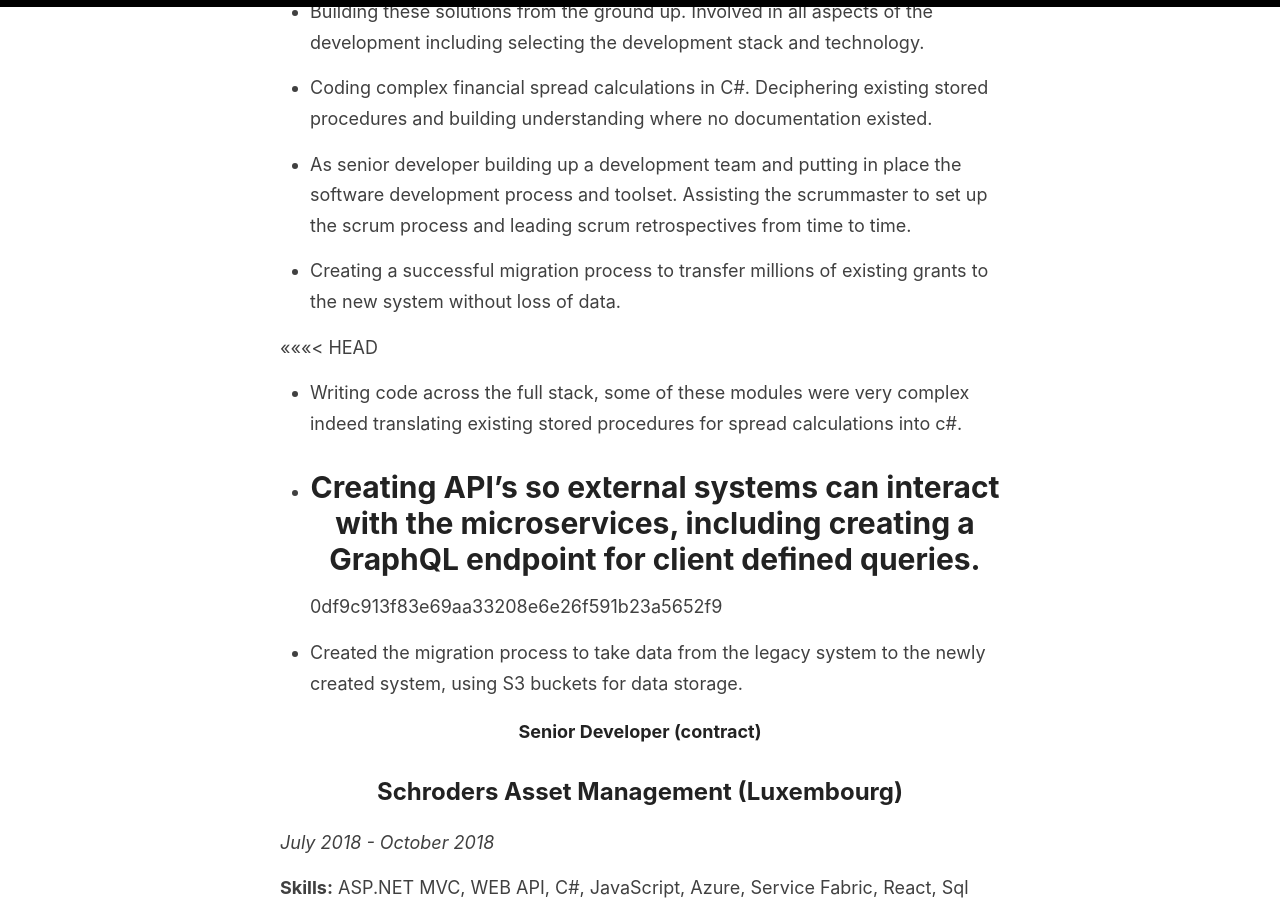
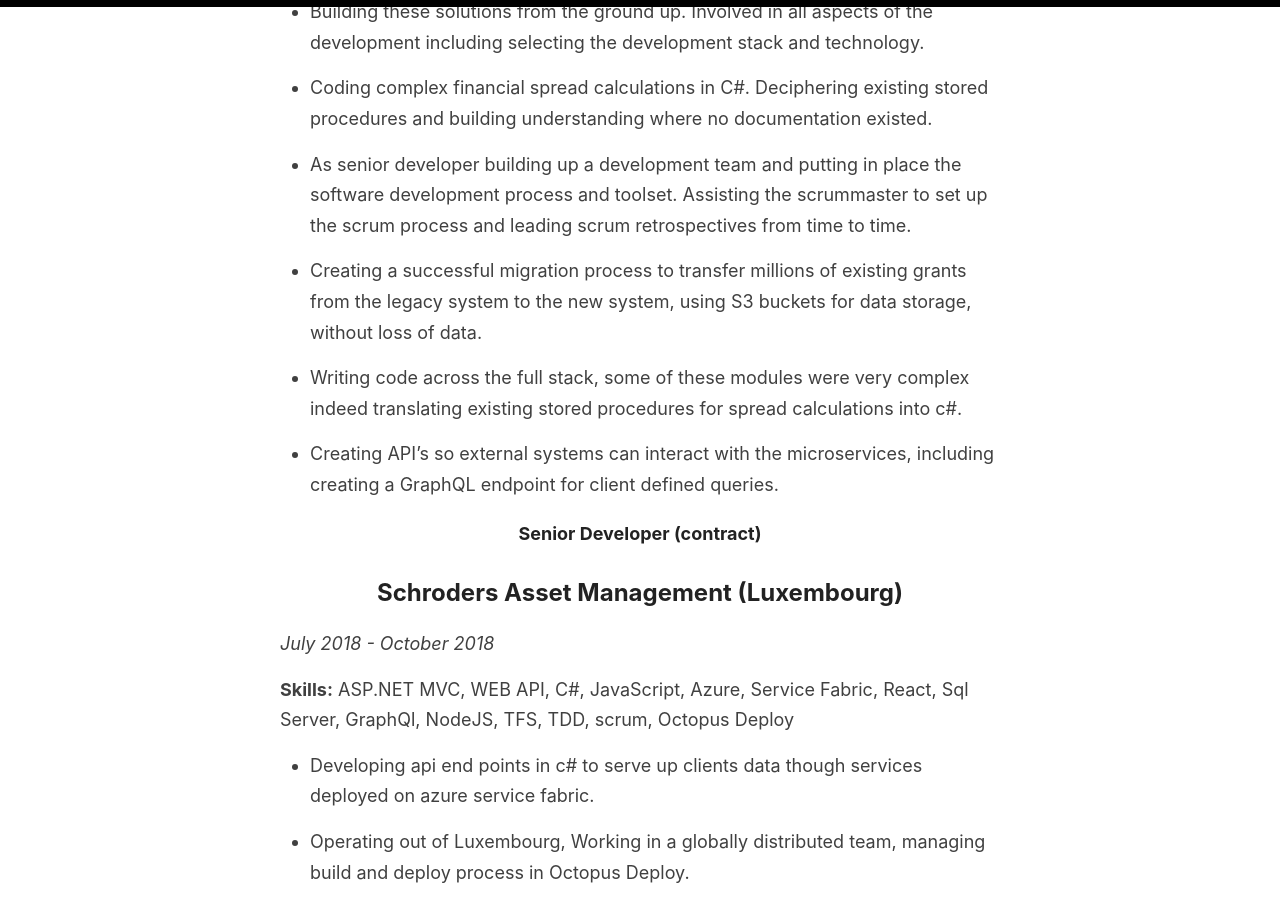
Before and after one commit to petermarshall/blog, a Jekyll site: the page built from _pages/cv.md, in a window 1280 px wide and 900 px high, scrolled down 1004 px. Built offline with Jekyll 4.4.1, drawn with Linux system fonts in a browser that asks for light colours; some of the changed lines change nothing that is shown.

Commit message:
changes to cv

```diff
--- a/_pages/cv.md
+++ b/_pages/cv.md
@@ -37,25 +37,11 @@
 
 * As senior developer building up a development team and putting in place the software development process and toolset. Assisting the scrummaster to set up the scrum process and leading scrum retrospectives from time to time.
 
-* Creating a successful migration process to transfer millions of existing grants to the new system without loss of data.
+* Creating a successful migration process to transfer millions of existing grants from the legacy system to the new system, using S3 buckets for data storage, without loss of data.
 
-<<<<<<< HEAD
 * Writing code across the full stack, some of these modules were very complex indeed translating existing stored procedures for spread calculations into c#.
 
 * Creating API's so external systems can interact with the microservices, including creating a GraphQL endpoint for client defined queries.
-=======
->>>>>>> 0df9c913f83e69aa33208e6e26f591b23a5652f9
-
-* Created the migration process to take data from the legacy system to the newly created system, using S3 buckets for data storage.
-
-
-
-
-
-
-
-
-
 
 #### Senior Developer (contract)
 
@@ -973,9 +959,9 @@
 ![alt text](https://petermarshall.github.io/blog/images/ms_technology_specialist.png "Microsoft Technology Specialist")
 
 
-*   ![](./content/MCTS-NETFW2DistApps-logo-BW.png)
-*   ![](./content/MCTS-NETFW2WebApps-logo-BW.png)
-*   ![](./content/MCTS-NETFW2WinApps-logo-BW.png)
-*   ![](./content/MCPD-EnterpriseAppDev-logo-BW.png)
-*   ![](./content/MCAD-NET-logo-BW.png)
-*   ![](./content/MCSD1-VStudio6-logo-BW.png)
+*   ![MCTS Dist. Apps](./content/MCTS-NETFW2DistApps-logo-BW.png)
+*   ![MCTS Web Apps](./content/MCTS-NETFW2WebApps-logo-BW.png)
+*   ![MCTS Win Apps](./content/MCTS-NETFW2WinApps-logo-BW.png)
+*   ![MCPD Enterprise App Dev](./content/MCPD-EnterpriseAppDev-logo-BW.png)
+*   ![MCAD](./content/MCAD-NET-logo-BW.png)
+*   ![MCSD](./content/MCSD1-VStudio6-logo-BW.png)
```
